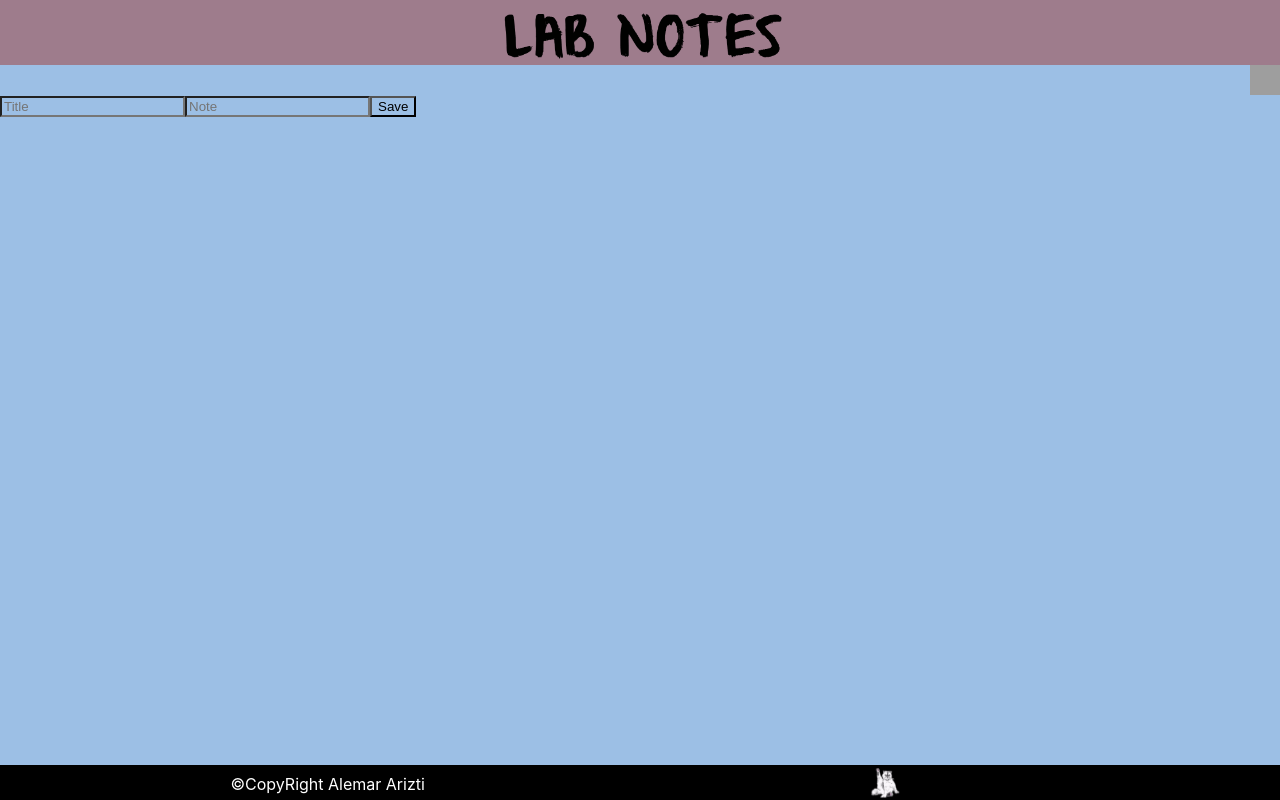
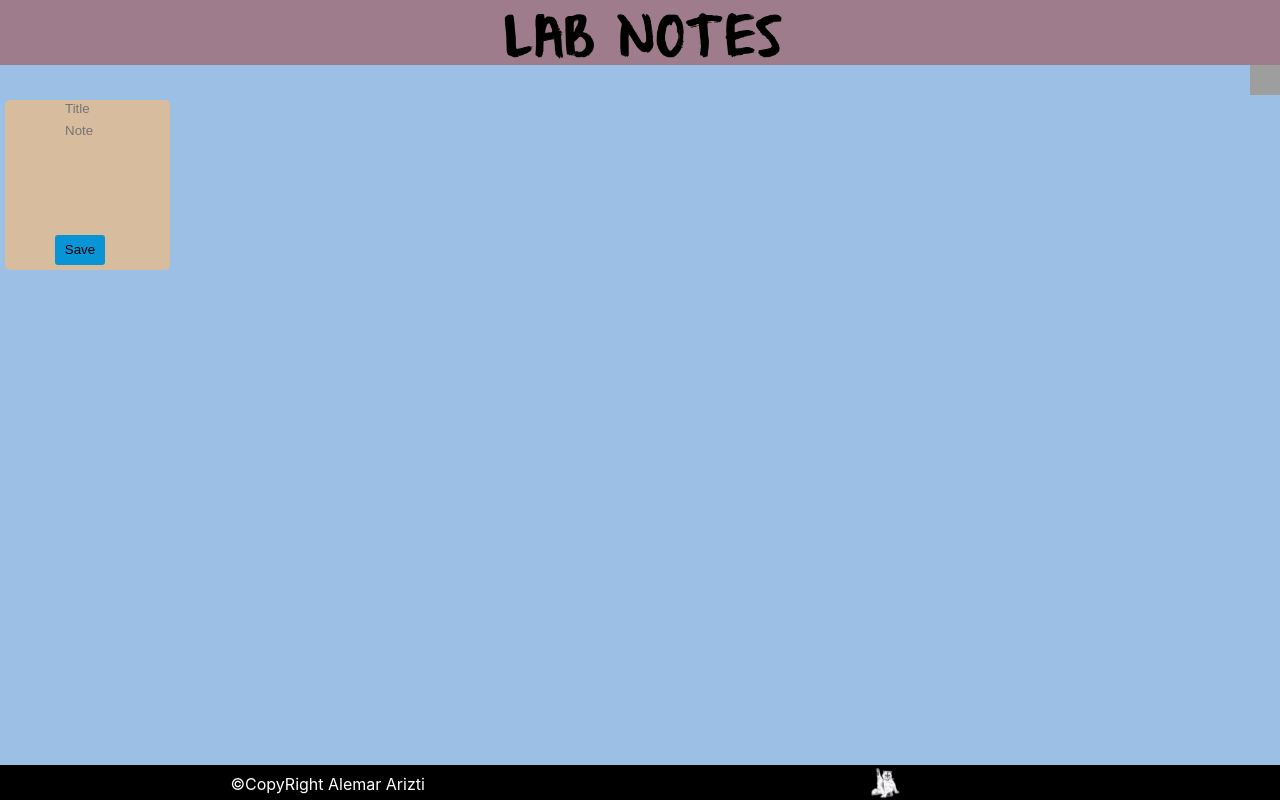
Before and after one commit to AlemarArizti/lab-notes-react, a React (Create React App) app: page /Home in a window 1280 px wide. Built offline with nearby package versions, Linux system fonts and the light colour scheme; no server answers; the database is empty; grey boxes are pictures that could not be loaded.

Commit message:
Arreglé input para guardar notas

```diff
--- a/src/Home.css
+++ b/src/Home.css
@@ -23,3 +23,45 @@
     display: flex;
     justify-content: flex-end;
 }
+
+
+#imputNotesForm{
+
+    background-color: #D7BC9E;
+    height: 170px;
+    width: 165px;
+    border-radius: 5px;
+    margin: 5px;
+}
+
+::placeholder{
+ position: absolute;
+ top: 0;
+ left: 60px;
+}
+
+#Title{
+    background-color: #D7BC9E;
+    height: 20px;
+    width: 160px;
+    border-radius: 5px;
+    border:none;
+    text-align: center;
+}
+
+#Description{
+    background-color: #D7BC9E;
+    height: 110px;
+    width: 160px;
+    border-radius: 5px;
+    border:none;
+}
+
+#saveNoteB{
+    width: 50px;
+    height: 30px;
+    border-radius: 3px;
+    border: none;
+    margin: auto 50px;
+    background-color: #0994D5;
+}
--- a/src/Home.js
+++ b/src/Home.js
@@ -1,15 +1,33 @@
 import './Home.css';
 import {useAuth} from  './context/AuthContext';
 import { useNavigate } from 'react-router-dom';
-import { saveNote} from './firebase.js';
+import { saveNote, getNotes} from './firebase.js';
 
 //imagenes
 import catlogo from './imagenes/catlogo.png';
 import letras from './imagenes/letras.png';
 import logoutB from './imagenes/logout.png';
 
+//Obtener datos de Firestore
+const NotesContainer = document.getElementById('noteContainer');
+
+window.addEventListener('DOMContentLoaded', async() =>{
+  const querySnapshot = await getNotes()
+  var html =" ";
+
+  querySnapshot.forEach(doc => {
+    const note = doc.data()
+    html +=`
+    <div>
+    <h3>${note.Title}</h3>
+    <p>${note.Decription}<p>
+    </div>
+    `
+  })
+  NotesContainer.dangerouslySetInnerHTML = html
+})
+
 export default function Home() {
-
 
    const {logout}=useAuth()
    const navigate = useNavigate();
@@ -19,7 +37,7 @@ export default function Home() {
      navigate("/")
    };
 
-   const noteForm = document.getElementById('imputNotes')
+   const noteForm = document.getElementById('imputNotesForm')
     function handleSubmit(e) {
       e.preventDefault();
 
@@ -41,13 +59,15 @@ export default function Home() {
       </section>
 
      <section id="imputNoteSec">
-     <form id="imputNotes">
+     <form id="imputNotesForm">
          <input type="text" placeholder='Title'id="Title"></input>
          <input type="text" placeholder='Note'id="Description"></input>
-         <button onClick={handleSubmit}>Save</button>
+         <button id="saveNoteB"onClick={handleSubmit}>Save</button>
        </form>
      </section>
 
+      <section id="noteContainer">
+      </section>
 
 
       <section id="foter">
--- a/src/firebase.js
+++ b/src/firebase.js
@@ -1,10 +1,9 @@
-
 // Import the functions you need from the SDKs you need
 import { initializeApp } from "firebase/app";
 import {getAuth} from "firebase/auth";
 import { getFirestore } from "firebase/firestore";
-import { collection, getDocs,  } from "firebase/firestore";
-import { addDoc,  } from "firebase/firestore";
+import { collection, getDocs, addDoc  } from "firebase/firestore";
+
 //import { collection, addDoc} from "https://www.gstatic.com/firebasejs/9.6.11/firebase-firestore.js";
 // TODO: Add SDKs for Firebase products that you want to use
 // https://firebase.google.com/docs/web/setup#available-libraries
@@ -29,4 +28,4 @@ const db = getFirestore()
 export const saveNote =(Title, Description) =>
   addDoc(collection(db,'Notes'), {Title, Description})
 
-  export const getNotes = () => getDocs(collection(db,"Title", "Description"));
+  export const getNotes = () => getDocs(collection(db,"Notes"));
--- a/src/index.js
+++ b/src/index.js
@@ -12,7 +12,9 @@ root.render(
     </BrowserRouter>
   </React.StrictMode>
 );
+window.addEventListener('DOMContentLoaded', () => {
 
+})
 // If you want to start measuring performance in your app, pass a function
 // to log results (for example: reportWebVitals(console.log))
 // or send to an analytics endpoint. Learn more: https://bit.ly/CRA-vitals
```
